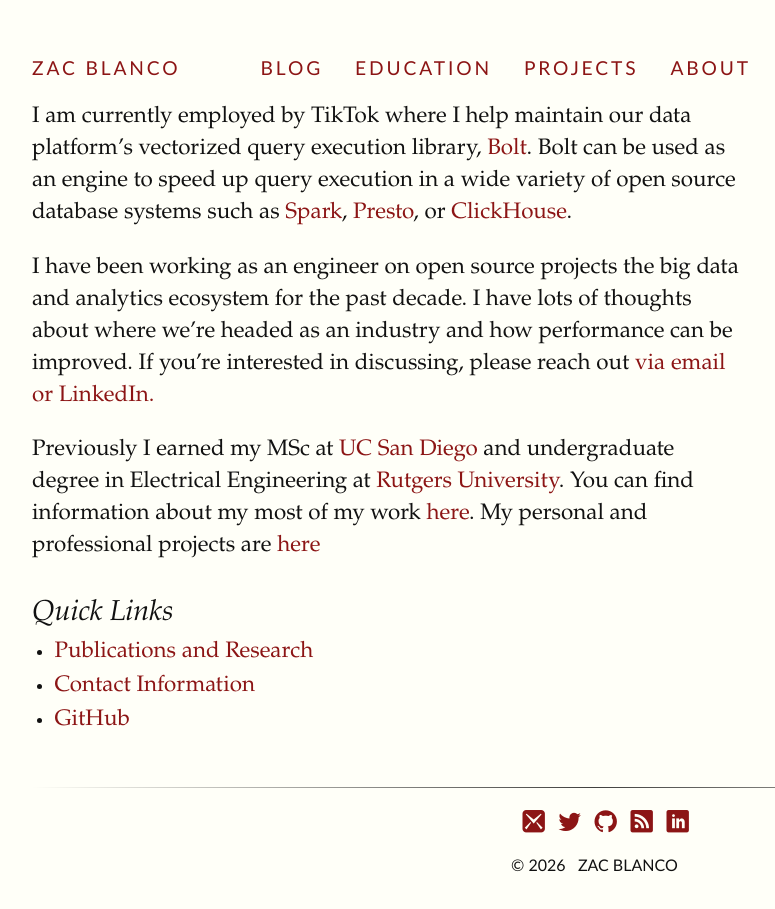
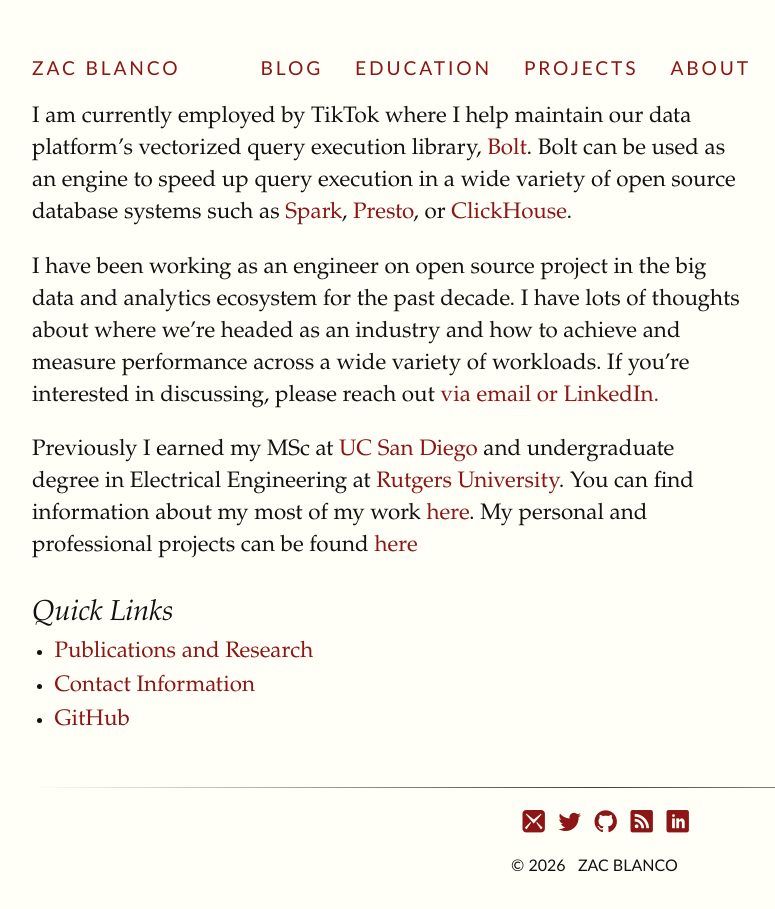
Before and after one commit to ZacBlanco/zacblanco.github.io, a Jekyll site: the page built from index.md, in a window 1280 px wide. Shown: the whole page, without its empty margins (64-839 px from the left). Built offline with Jekyll 4.4.1, drawn with Linux system fonts in a browser that asks for light colours; some web fonts are replaced.

Commit message:
Fix homepage

```diff
--- a/index.md
+++ b/index.md
@@ -10,15 +10,17 @@
 [Presto](https://prestodb.io/), or [ClickHouse](https://clickhouse.com/).
 
 
-I have been working as an engineer on open source projects the big data and
+I have been working as an engineer on open source project in the big data and
 analytics ecosystem for the past decade. I have lots of thoughts about where
-we're headed as an industry and how performance can be improved. If you're
-interested in discussing, please reach out [via email or LinkedIn.](/about/)
+we're headed as an industry and how to achieve and measure performance across a
+wide variety of workloads. If you're interested in discussing, please reach out
+[via email or LinkedIn.](/about/)
 
 Previously I earned my MSc at [UC San Diego](https://ucsd.edu) and undergraduate
 degree in Electrical Engineering at [Rutgers University](/education/undergrad/).
 You can find information about my most of my  work [here](/education/). My
-personal and professional projects are [here](https://github.com/ZacBlanco)
+personal and professional projects can be found
+[here](https://github.com/ZacBlanco)
 
 ### Quick Links
 
```
